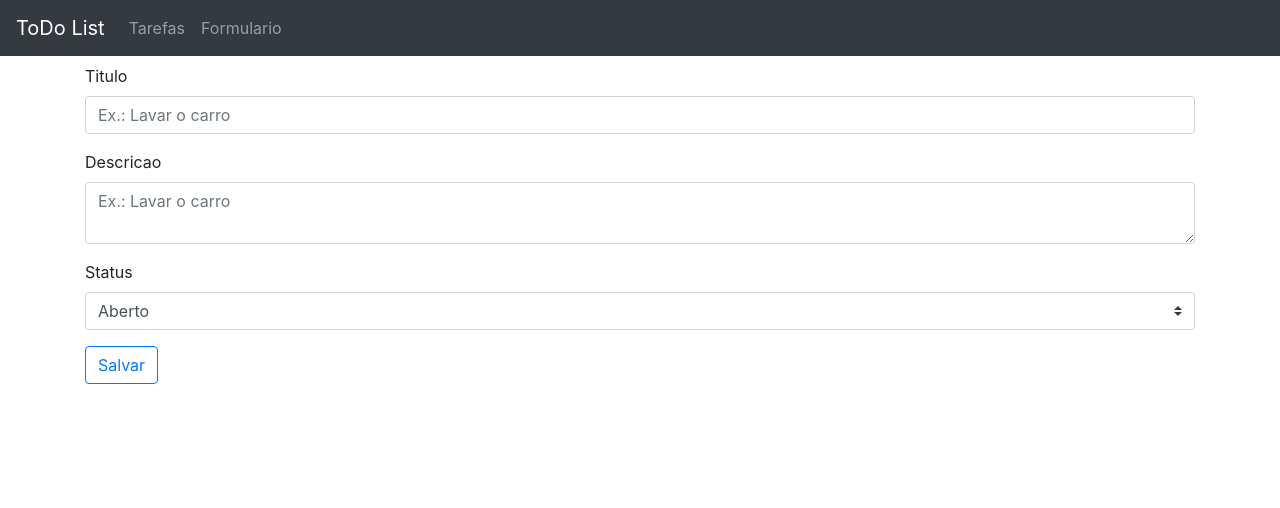
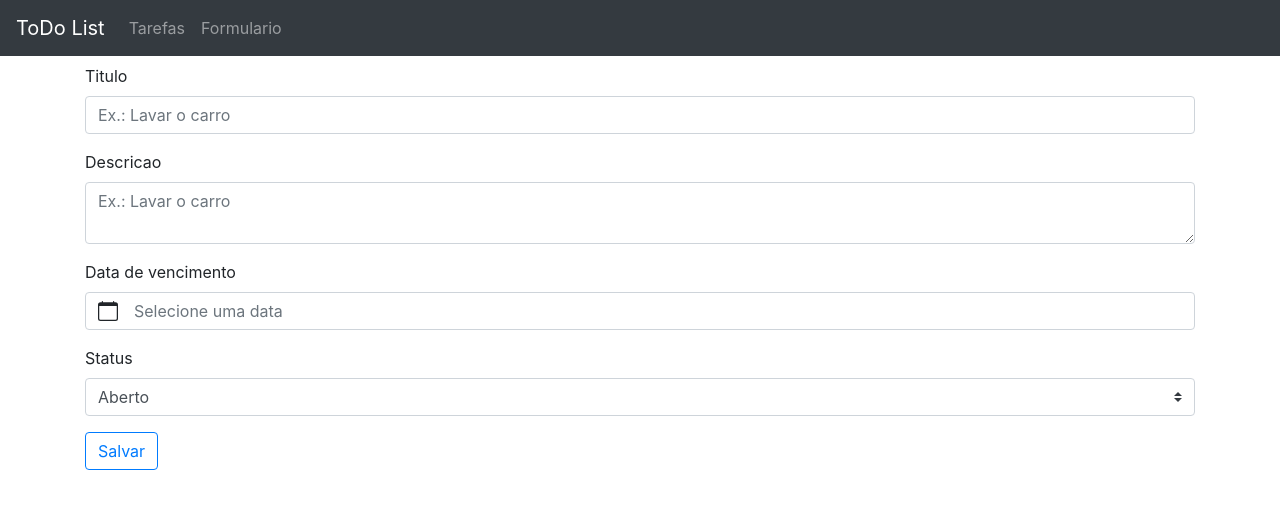
Before and after one commit to jdaniel231/tarefas-vue, a Vue app: page /form in a window 1280 px wide. Shown: the top 508 px of the page. Built offline with nearby package versions, Linux system fonts and the light colour scheme.

Commit message:
colocar data do venciemnto

```diff
--- a/db.json
+++ b/db.json
@@ -1,21 +1,17 @@
 {
   "tasks": [
     {
-      "subject": "dasdasd",
-      "description": "dadasda",
-      "status": 3,
-      "id": 1
+      "subject": "Lavar",
+      "description": "dasdasdasd",
+      "status": 1,
+      "id": 2,
+      "dateOverdue": "2022-01-19"
     },
     {
-      "subject": "Lavar",
-      "description": "",
+      "subject": "Buscar",
+      "description": "dsadasdad",
       "status": 2,
-      "id": 2
-    },
-    {
-      "subject": "teste",
-      "description": "",
-      "status": 1,
+      "dateOverdue": "2022-01-28",
       "id": 3
     }
   ]
--- a/src/views/Form.vue
+++ b/src/views/Form.vue
@@ -37,6 +37,15 @@
 
       </b-form-group>
 
+      <b-form-group label="Data de vencimento" label-for="dateOverdue" >
+        <b-form-datepicker
+          id="dateOverdue"
+          v-model="form.dateOverdue"
+          label-no-date-selected="Selecione uma data"
+          :min="getToday()"
+        ></b-form-datepicker>
+      </b-form-group>
+
       <b-form-group
         label="Status"
         label-for="status"
@@ -74,7 +83,8 @@ export default {
       form: {
         subject:"",
         description: "",
-        status: 1
+        status: Status.OPEN,
+        dateOverdue: ""
       },
       methodSave: "new",
       optionsStatus: [
@@ -110,6 +120,10 @@ export default {
 
       this.showToast("success", "Sucesso!", "Tarefa criado com suceso");
       this.$router.push({name: "list"});
+    },
+
+    getToday() {
+      return new Date().toISOString().split('T')[0];
     }
   },
 
--- a/src/views/List.vue
+++ b/src/views/List.vue
@@ -34,7 +34,19 @@
     </template>
     <template v-else>
       <div v-for="(task) in tasks" :key="task.id" >
-      <b-card :title="task.subject" class="mb-2" :class="{ 'finished-task': isFinished(task) }" >
+      <b-card class="mb-2" :class="{ 'finished-task': isFinished(task) }" >
+
+        <div class="d-flex justify-content-between">
+          <b-card-title>
+            <span> {{task.subject}} </span>
+          </b-card-title>
+
+          <span>
+            <b-badge  :variant="variantOverdue(task.dateOverdue, task.status)">
+               {{overduePresenter(task.dateOverdue)}} </b-badge>
+          </span>
+        </div>
+
         <b-card-text> {{task.description}} </b-card-text>
 
         <b-button variant="outline-secondary" class="mr-2" @click="updateStatus(task.id, status.FINISHED)">Concluir</b-button>
@@ -71,7 +83,7 @@ export default {
     return {
       tasks: [],
       taskSelected: [],
-      statusList: [Status.OPEN, Status.FINISHED],
+      // statusList: [Status.OPEN, Status.FINISHED],
       status: Status,
       filter:{
         subject: null,
@@ -131,12 +143,6 @@ export default {
       this.tasks = await TasksModel.params(filter).get();
     },
 
-   async filterTasks() {
-    let filter = { ... this.filter };
-    filter = this.clean(filter);
-    this.tasks = await TasksModel.params(filter).get();
-  },
-
   clean(obj) {
     for(var propName in obj) {
       if(obj[propName] === null || obj[propName] === undefined) {
@@ -158,6 +164,37 @@ export default {
         this.status.FINISHED,
       ]
     }).get();
+  },
+
+  overduePresenter(dateOverdue) {
+    if(!dateOverdue) {
+      return
+    }
+    return dateOverdue.split('-').reverse().join('/');
+  },
+  variantOverdue(dateOverdue, taskStatus) {
+    if(!dateOverdue) { //se não tem data, retorna a cor padrão
+      return 'light';
+    }
+
+    //se a tarefa está concluída, cor verde
+    if(taskStatus === this.status.FINISHED){
+      return 'success';
+    }
+
+    //se a tarefa vence hoje, cor amarela
+    let dateNow = new Date().toISOString().split('T')[0];
+    if(dateOverdue === dateNow) {
+      return 'warning';
+    }
+
+    //se a tarefa já venceu, cor vermelha
+    if(dateOverdue < dateNow) {
+      return 'danger';
+    }
+
+    //caso não entre em nenhuma condição, cor padrão
+    return 'light';
   }
 
   },
```
